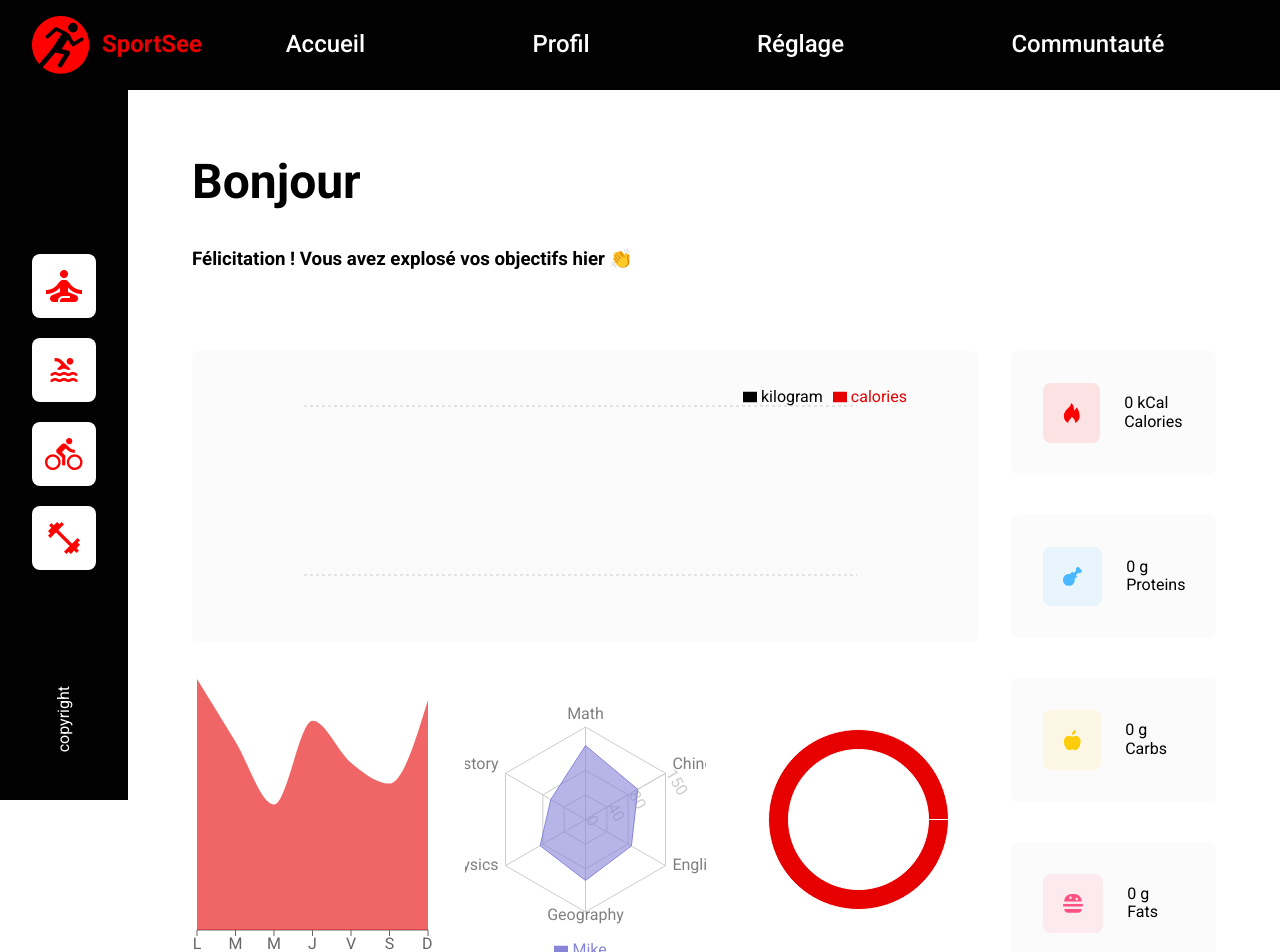
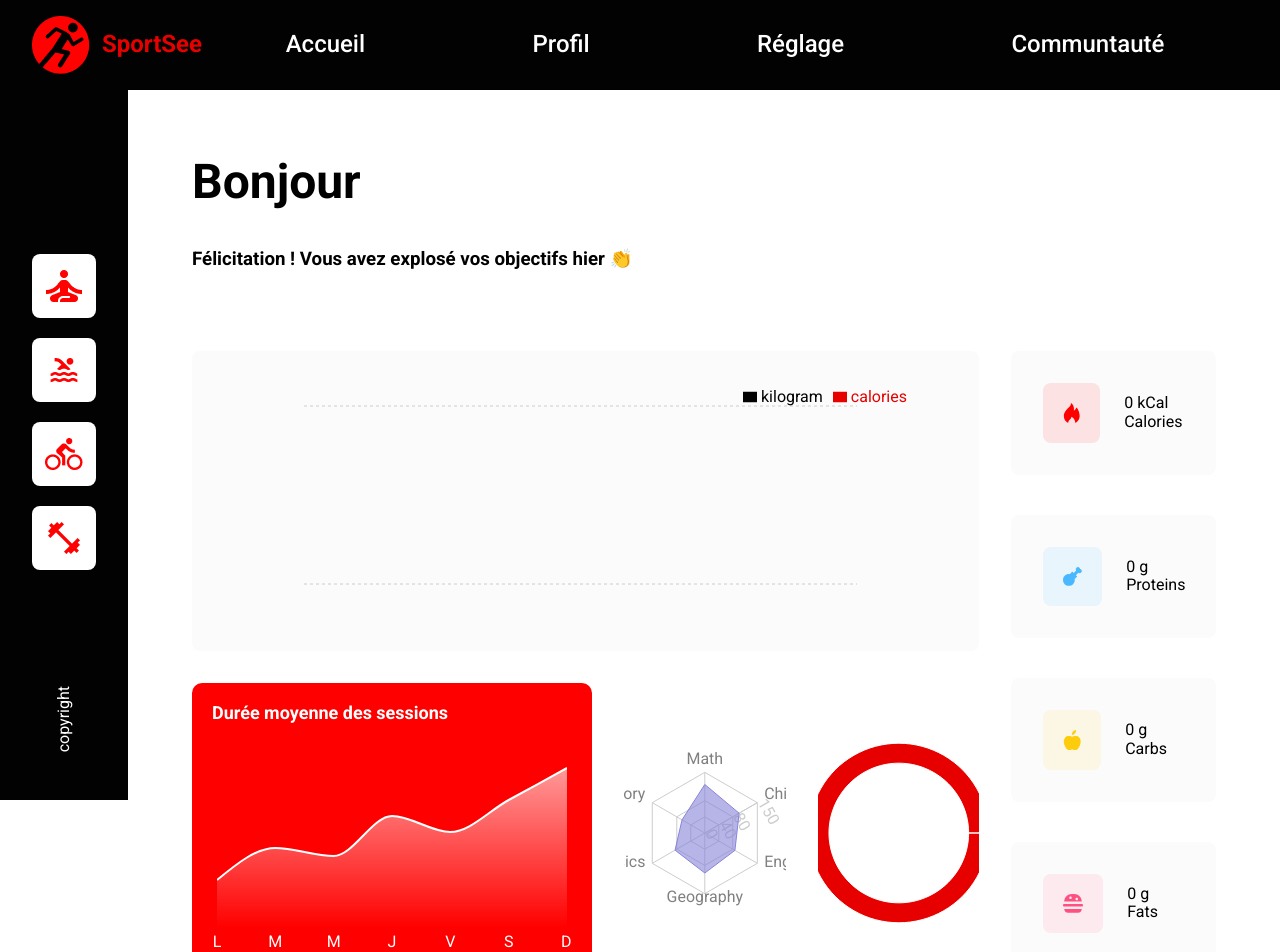
Before and after one commit to oliflox/projet-12-sportsee, a React (Vite) app: page / in a window 1280 px wide. Shown: the top 952 px of the page. Built offline with nearby package versions, Linux system fonts and the light colour scheme; no server answers.

Commit message:
Refactor AverageLength component and styles: enhance styling

```diff
--- a/src/assets/css/app.css
+++ b/src/assets/css/app.css
@@ -140,3 +140,37 @@
 .dashboard-fat>img {
     background-color: #fd51821A;
 }
+
+.dashboard-average__length{
+    background-color: var(--primary);
+    border-radius: var(--radius);
+}
+/* Conteneur général pour le graphique */
+.chart-container {
+    background-color: red;
+    padding: 20px;
+    border-radius: 10px;
+    width: 400px;
+    height: 300px;
+    display: flex;
+    flex-direction: column;
+    justify-content: space-between;
+  }
+
+  /* Titre du graphique */
+  .chart-title {
+    color: white;
+    text-align: left;
+    margin-bottom: 20px;
+    font-size: 18px;
+    font-weight: bold;
+  }
+
+  .tooltip {
+    background-color: white;
+    color: black;
+    padding: 5px 10px;
+    border-radius: 10px;
+    font-size: 14px;
+    box-shadow: 0 2px 4px rgba(0, 0, 0, 0.2);
+  }
--- a/src/components/AverageLength.jsx
+++ b/src/components/AverageLength.jsx
@@ -1,52 +1,60 @@
-import {
-  AreaChart,
-  Area,
-  XAxis,
-  Tooltip,
-  ResponsiveContainer,
-} from "recharts";
+import { AreaChart, Area, XAxis, Tooltip } from "recharts";
 
 const data = [
-    {
-        name: "L",
-        uv: 60,
-    },
-    {
-        name: "M",
-        uv: 45,
-    },
-    {
-        name: "M",
-        uv: 30,
-    },
-    {
-        name: "J",
-        uv: 50,
-    },
-    {
-        name: "V",
-        uv: 40,
-    },
-    {
-        name: "S",
-        uv: 35,
-    },
-    {
-        name: "D",
-        uv: 55,
-    },
+  { name: "L", value: 30 },
+  { name: "M", value: 50 },
+  { name: "M", value: 45 },
+  { name: "J", value: 70 },
+  { name: "V", value: 60 },
+  { name: "S", value: 80 },
+  { name: "D", value: 100 },
 ];
 
-export default function AverageLength() {
+const CustomTooltip = ({ active, payload }) => {
+  if (active && payload && payload.length) {
+    return <div className="tooltip">{`${payload[0].value} min`}</div>;
+  }
+  return null;
+};
+
+const StyledAreaChart = () => {
   return (
-    <div className="dashboard-average__length">
-      <ResponsiveContainer width="100%" height="100%">
-        <AreaChart width={500} height={400} data={data}>
-          <XAxis dataKey="name" />
-          <Tooltip />
-          <Area type="monotone" dataKey="uv" stroke="#0000000" fill="#E60000" />
-        </AreaChart>
-      </ResponsiveContainer>
+    <div className="chart-container">
+      <h3 className="chart-title">Durée moyenne des sessions</h3>
+      <AreaChart
+        width={360}
+        height={200}
+        data={data}
+      >
+        <defs>
+          <linearGradient id="colorGradient" x1="0" y1="0" x2="0" y2="1">
+            <stop offset="0%" stopColor="white" stopOpacity={1} />
+            <stop offset="100%" stopColor="white" stopOpacity={0} />
+          </linearGradient>
+        </defs>
+        <XAxis
+          dataKey="name"
+          tick={{ fill: "white"}}
+          axisLine={false}
+          tickLine={false}
+        />
+        <Tooltip content={<CustomTooltip />} />
+        <Area
+          type="monotone"
+          dataKey="value"
+          stroke="white"
+          strokeWidth={2}
+          fill="url(#colorGradient)"
+          activeDot={{
+            r: 5,
+            fill: "white",
+            stroke: "white",
+            strokeWidth: 2,
+          }}
+        />
+      </AreaChart>
     </div>
   );
-}
+};
+
+export default StyledAreaChart;
```
